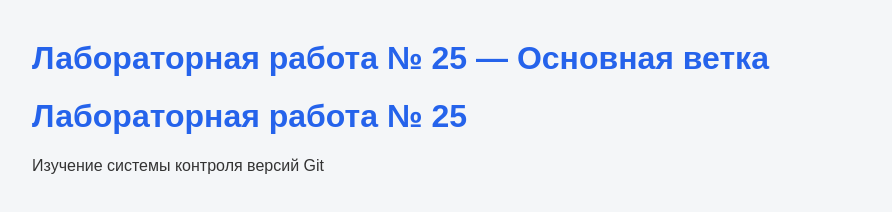
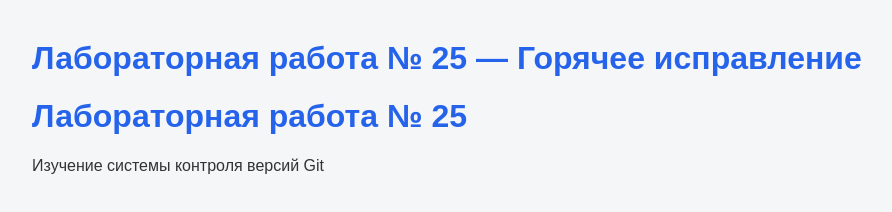
Before and after one commit to ankhvai/-lab25, a plain HTML site: page index.html in a window 1280 px wide. Shown: the whole page, without its empty margins (8-900 px from the left). Drawn offline with Linux system fonts and the light colour scheme.

Commit message:
Исправлен заголовок в ветке feature-hotfix

```diff
--- a/index.html
+++ b/index.html
@@ -2,7 +2,7 @@
 <html lang="ru">
 <head>
     <meta charset="UTF-8">
-    <h1>Лабораторная работа № 25 — Основная ветка</h1>
+    <h1>Лабораторная работа № 25 — Горячее исправление</h1>
     <link rel="stylesheet" href="style.css">
 </head>
 <body>
```
